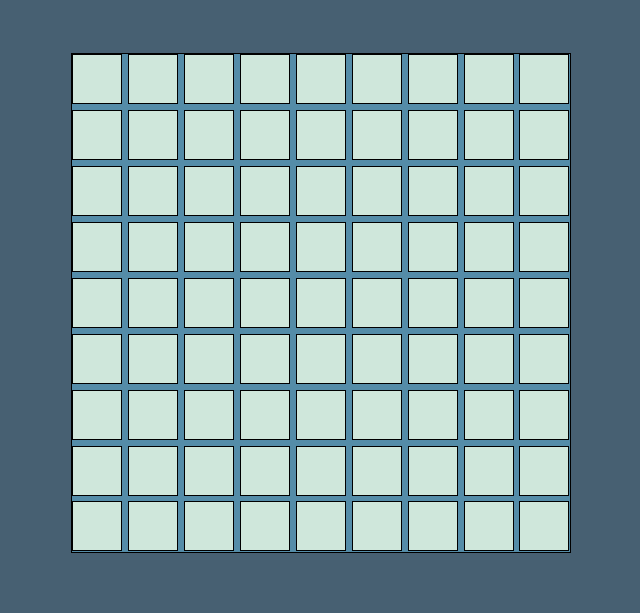
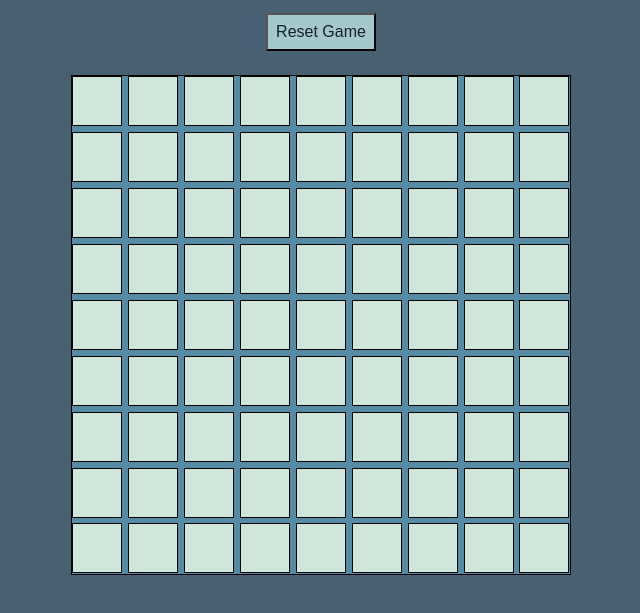
Before and after one commit to micypac/battleship, a plain HTML site: page index.html in a window 1280 px wide. Shown: the part 93-706 px from the top of the page, without its empty margins (319-959 px from the left). Drawn offline with Linux system fonts and the light colour scheme; a web font is replaced by a local one.

Commit message:
Implemented reset game button and its event listener.

```diff
--- a/assets/css/index.css
+++ b/assets/css/index.css
@@ -28,6 +28,19 @@ h2 {
   -webkit-text-stroke: 0.5px black;
   font-size: 28px;
   text-align: center;
+}
+
+div {
+  padding: 0.5rem;
+  text-align: center;
+}
+
+button {
+  padding: 0.5rem;
+  font-size: 1rem;
+  font-family: "Viga", sans-serif;
+  background-color: #a5c9ca;
+  color: #112031;
 }
 
 .main-section {
--- a/assets/js/index.js
+++ b/assets/js/index.js
@@ -1,12 +1,31 @@
 import Board from "./board.js";
 
-let board = new Board(); // creates a new game board
+let board;
 
-// Examine the grid of the game board in the browser console.
-// Create the UI of the game using HTML elements based on this grid.
-console.log(board.grid);
+// Game initialization.
+const initializeGame = () => {
+  board = new Board(); // creates a new board game
+  console.log(board.grid);
 
-// square event listener callback function
+  const mainSection = document.createElement("section");
+  mainSection.classList.add("main-section");
+  mainSection.setAttribute("id", "main");
+  document.body.appendChild(mainSection);
+
+  for (let i = 0; i < board.grid.length; i++) {
+    for (let j = 0; j < board.grid[0].length; j++) {
+      const square = document.createElement("div");
+      square.classList.add("box");
+      square.setAttribute("data-x", i);
+      square.setAttribute("data-y", j);
+      mainSection.appendChild(square);
+
+      square.addEventListener("click", checkHit);
+    }
+  }
+};
+
+// Board squares event listener callback function
 const checkHit = (event) => {
   const square = event.target;
   // call board method with square coordinates as argument and check if hit any ships
@@ -15,7 +34,7 @@ const checkHit = (event) => {
   if (hitResult !== null) {
     event.target.innerText = hitResult;
     event.target.classList.add("box-hit");
-    console.log(board.numRemaining);
+    // console.log(board.numRemaining);
 
     isGameOver();
   } else {
@@ -23,33 +42,46 @@ const checkHit = (event) => {
   }
 };
 
+// Helper function to determine if game over.
 const isGameOver = () => {
   if (board.isGameOver()) {
+    // grab all grid cells and remove their event listeners when game is over
     const gridSquares = document.querySelectorAll(".box");
     gridSquares.forEach((square) => {
       square.removeEventListener("click", checkHit);
     });
 
-    h2Element.style.visibility = "visible";
+    gameOverMessage();
   }
 };
 
-const h2Element = document.createElement("h2");
-h2Element.innerText = "YOU WIN!!!";
-h2Element.style.visibility = "hidden";
-document.body.appendChild(h2Element);
-const mainSection = document.createElement("section");
-mainSection.classList.add("main-section");
-document.body.appendChild(mainSection);
+// Display game over message.
+const gameOverMessage = () => {
+  // create new h2 element with the message
+  const h2Element = document.createElement("h2");
+  h2Element.innerText = "YOU WIN!!!";
 
-for (let i = 0; i < board.grid.length; i++) {
-  for (let j = 0; j < board.grid[0].length; j++) {
-    const square = document.createElement("div");
-    square.classList.add("box");
-    square.setAttribute("data-x", i);
-    square.setAttribute("data-y", j);
-    mainSection.appendChild(square);
+  // remove first the reset button from the body before appending h2 element
+  divElement.removeChild(resetButton);
+  divElement.appendChild(h2Element);
+};
 
-    square.addEventListener("click", checkHit);
-  }
-}
+// Reset button even handler
+const resetGame = () => {
+  // grab the current "main" section element from the document and remove it before initializing the game.
+  const mainSection = document.getElementById("main");
+  document.body.removeChild(mainSection);
+
+  initializeGame();
+};
+
+const divElement = document.createElement("div");
+document.body.appendChild(divElement);
+const resetButton = document.createElement("button");
+resetButton.setAttribute("id", "reset-button");
+resetButton.textContent = "Reset Game";
+divElement.appendChild(resetButton);
+
+resetButton.addEventListener("click", resetGame);
+
+initializeGame();
```
